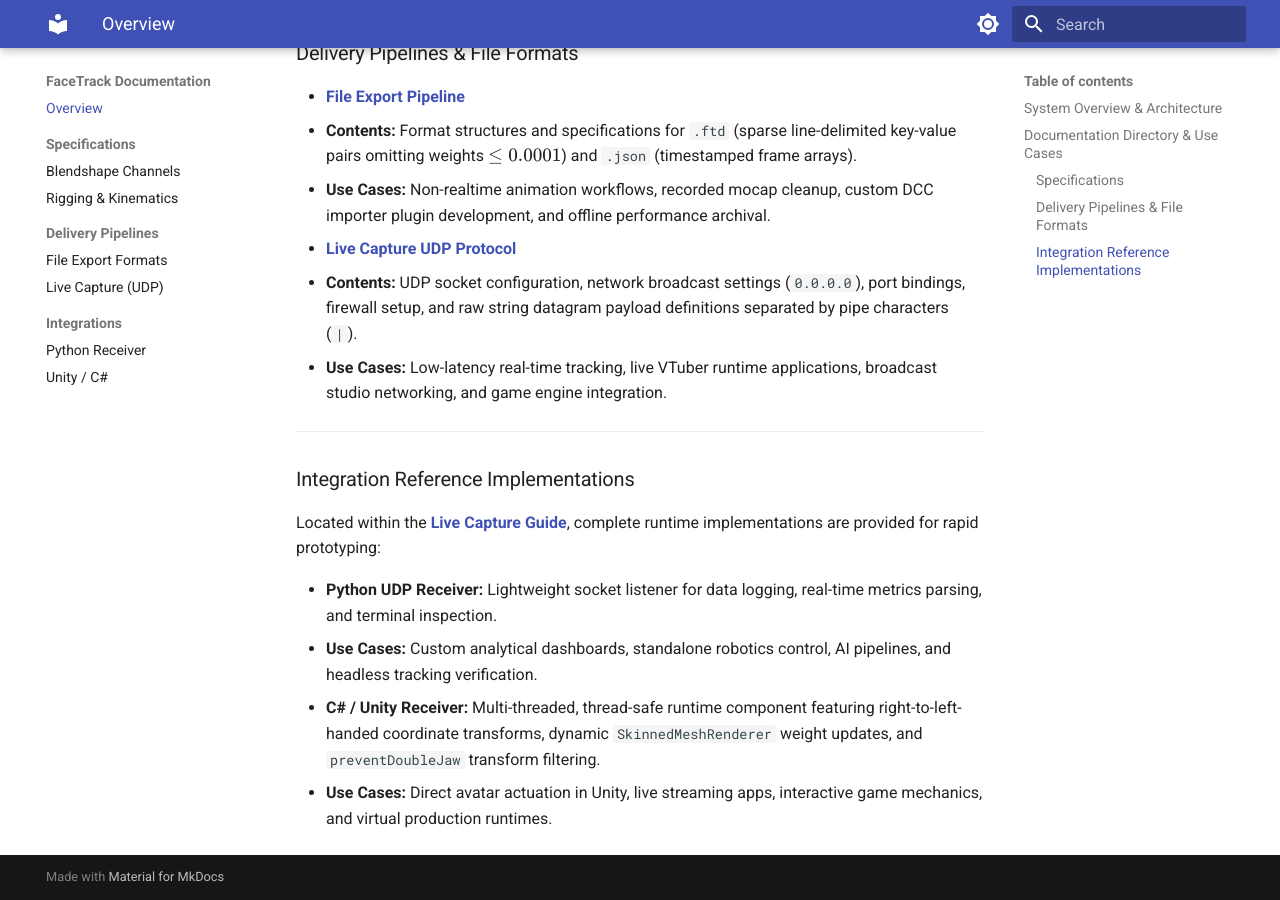
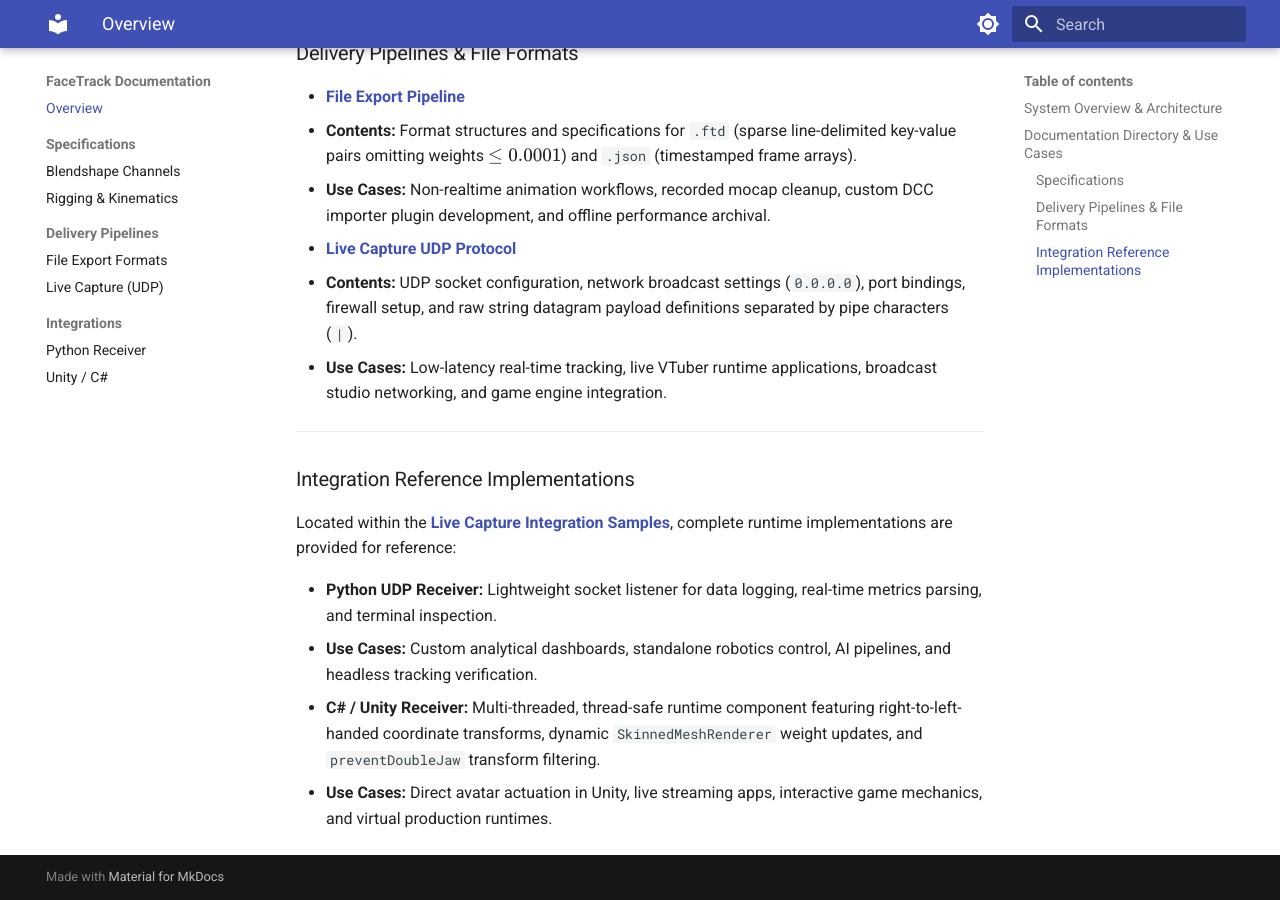
Before and after one commit to soulcatentertainment/FaceTrack-Developer-Guide, an MkDocs documentation site: the page built from docs/index.md, in a window 1280 px wide and 900 px high, scrolled down 1308 px. Built offline with MkDocs 1.6.1 and Material for MkDocs 9.7.7, drawn with Linux system fonts in a browser that asks for light colours; some of the changed lines change nothing that is shown; some of the changed text lies outside the part shown.

Commit message:
Update index.md

```diff
--- a/docs/index.md
+++ b/docs/index.md
@@ -10,8 +10,8 @@
 
 The tracking system outputs a standardized 53-channel blendshape rig (based on the ARKit standard) paired with local head orientation quaternions. Facial tracking data is delivered through two distinct pipelines:
 
-- **File Export Pipeline:** Frame-by-frame baked data saved as either `.ftd` (a lightweight, sparse streaming log) or `.json` (human-readable structured data).
-- **Live Capture Pipeline:** Low-latency real-time UDP socket streaming transmitting head orientation and 53 blendshape coefficients simultaneously.
+- **[File Export Pipeline:](integrations/file-export.md)** Frame-by-frame baked data saved as either `.ftd` (a lightweight, sparse streaming log) or `.json` (human-readable structured data).
+- **[Live Capture UDP Protocol:](integrations/live-capture.md)** Low-latency real-time UDP socket streaming transmitting head orientation and 53 blendshape coefficients simultaneously.
 
 ---
 
@@ -45,7 +45,7 @@
 
 ### Integration Reference Implementations
 
-Located within the **[Live Capture Guide](integrations/live-capture.md)**, complete runtime implementations are provided for rapid prototyping:
+Located within the **[Live Capture Integration Samples](integrations/live-capture-integration.md)**, complete runtime implementations are provided for reference:
 
 - **Python UDP Receiver:** Lightweight socket listener for data logging, real-time metrics parsing, and terminal inspection.
   - **Use Cases:** Custom analytical dashboards, standalone robotics control, AI pipelines, and headless tracking verification.
```
